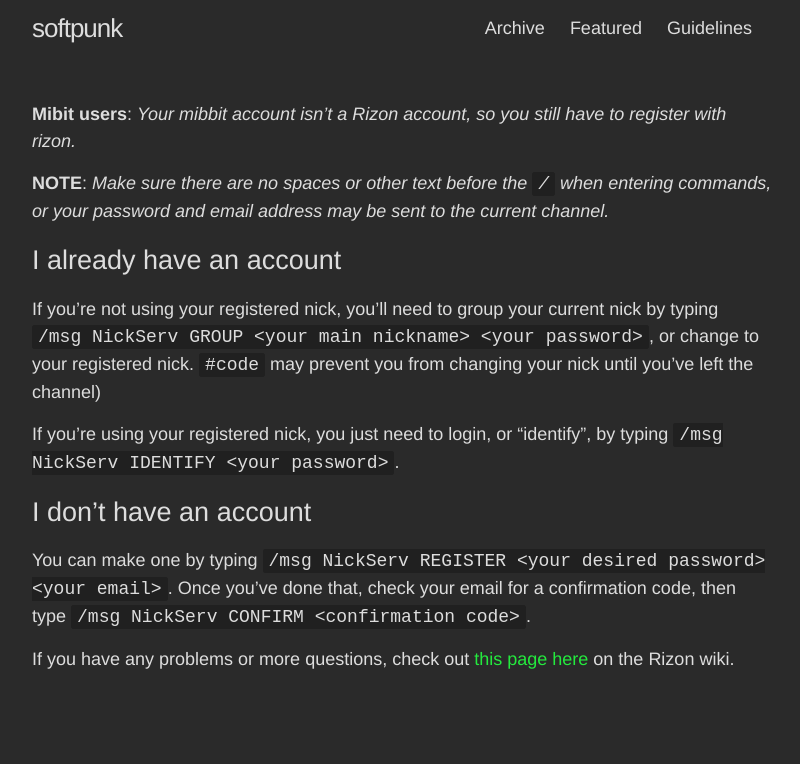
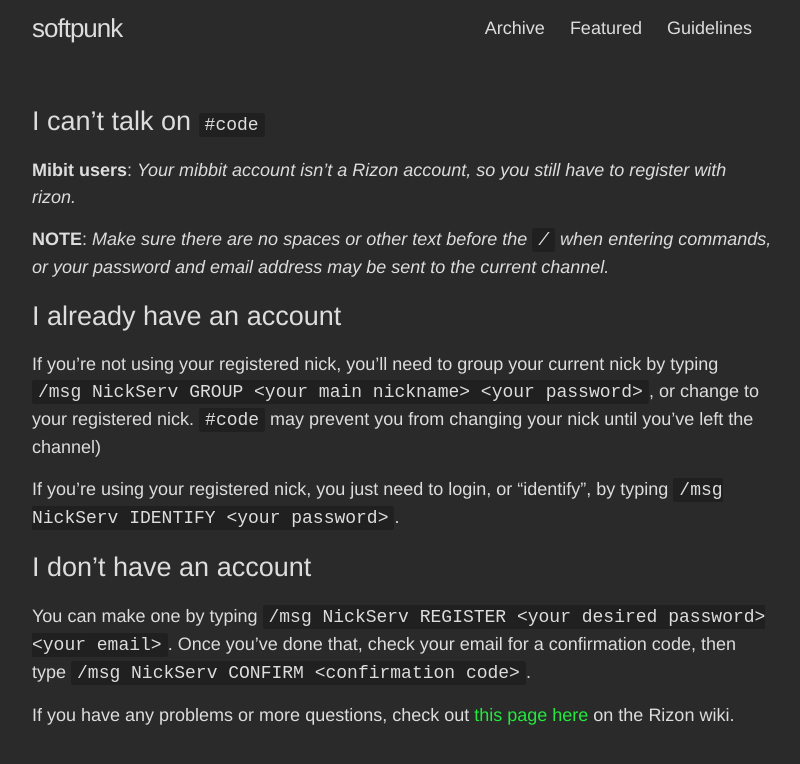
Before and after one commit to softpunk/softpunk.github.io, a Jekyll site: the page built from register.md, in a window 1280 px wide. Shown: the top 764 px of the page, without its empty margins (238-1038 px from the left). Built offline with Jekyll 4.4.1, drawn with Linux system fonts in a browser that asks for light colours.

Commit message:
Update register.md

```diff
--- a/register.md
+++ b/register.md
@@ -3,6 +3,8 @@
 title: ""
 permalink: /register/
 ---
+
+# I can't talk on `#code`
 
 **Mibit users**: *Your mibbit account isn't a Rizon account, so you still have to register with rizon.*
 
```
